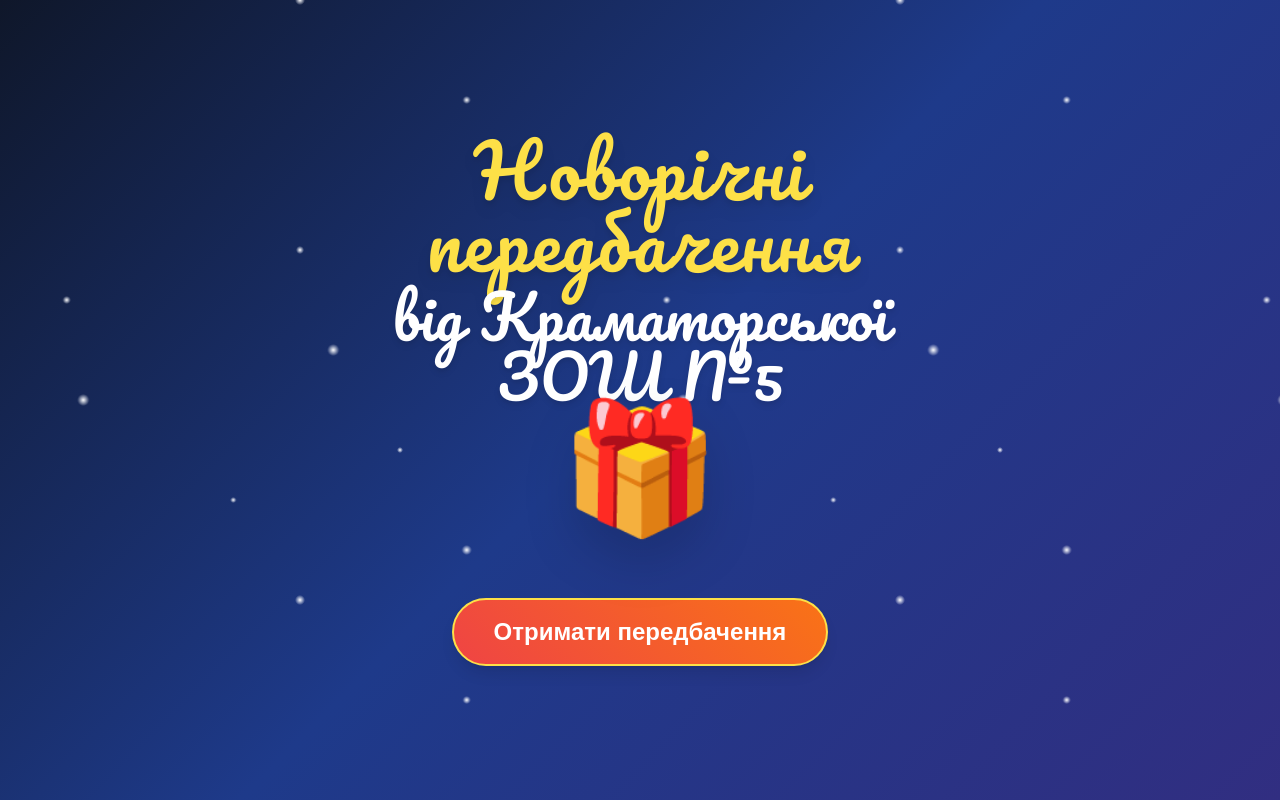
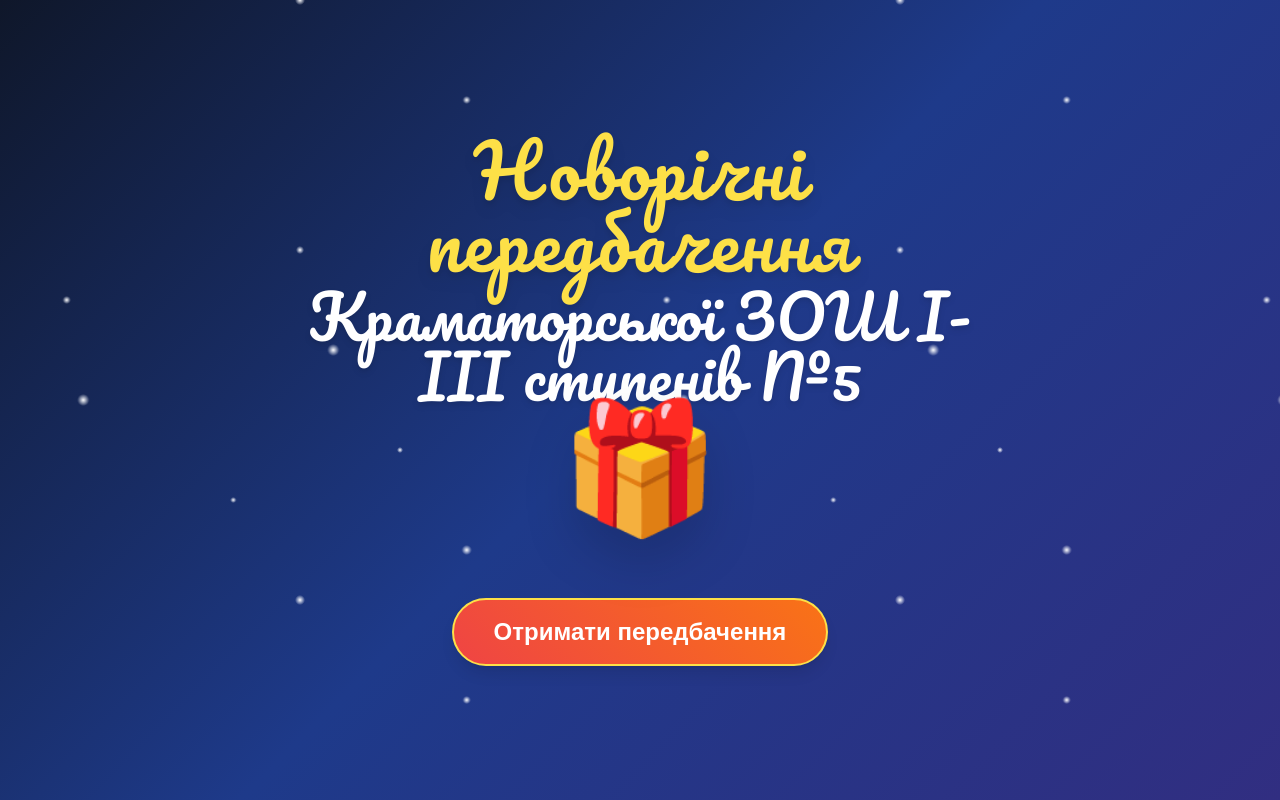
Before and after one commit to SmartFinEdu/peredbachennya, a plain HTML site: page index.html in a window 1280 px wide. Drawn offline with nearby package versions, Linux system fonts and the light colour scheme.

Commit message:
Update index.html

```diff
--- a/index.html
+++ b/index.html
@@ -107,7 +107,7 @@
                 Новорічні передбачення
             </h1>
             <h2 class="title-font text-4xl md:text-6xl text-white drop-shadow-md">
-                від Краматорської ЗОШ №5
+                Краматорської ЗОШ І-ІІІ ступенів №5
             </h2>
         </div>
 
```
